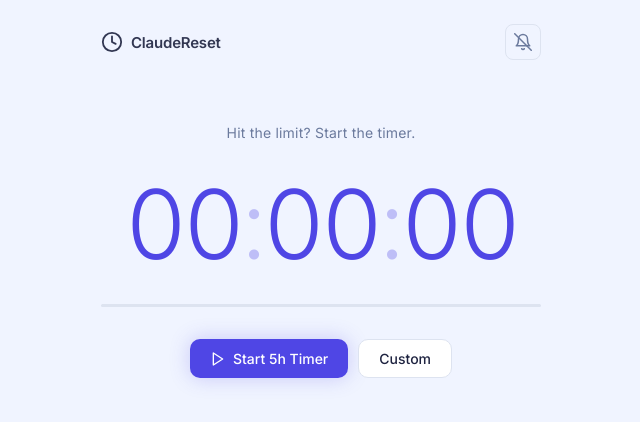
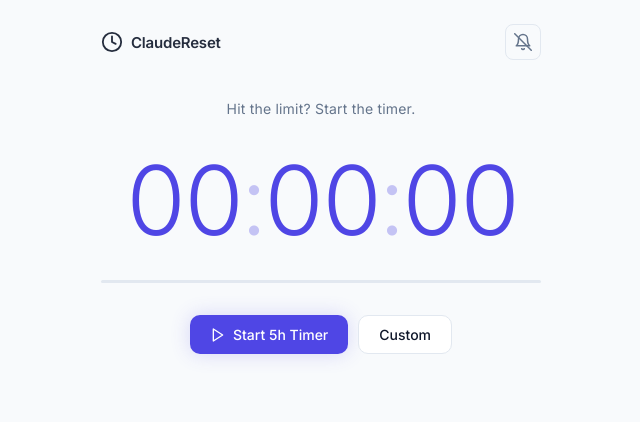
Before and after one commit to Subodh22/claudeNotify, a website: page index.html in a window 1280 px wide. Shown: the whole page, without its empty margins (319-959 px from the left). Drawn offline with Linux system fonts and the light colour scheme; no server answers.

Commit message:
fix: make the theme of the website more professional

```diff
--- a/index.html
+++ b/index.html
@@ -7,7 +7,7 @@
 
   <!-- PWA -->
   <link rel="manifest" href="manifest.json" />
-  <meta name="theme-color" content="#f0f4ff" />
+  <meta name="theme-color" content="#f8fafc" />
   <meta name="apple-mobile-web-app-capable" content="yes" />
   <meta name="apple-mobile-web-app-status-bar-style" content="black" />
   <meta name="apple-mobile-web-app-title" content="ClaudeReset" />
--- a/style.css
+++ b/style.css
@@ -1,14 +1,14 @@
 *, *::before, *::after { box-sizing: border-box; margin: 0; padding: 0; }
 
 :root {
-  --bg: #f0f4ff;
+  --bg: #f8fafc;
   --surface: #ffffff;
-  --border: #dde3f0;
-  --text: #1e2340;
-  --muted: #6b7a9d;
+  --border: #e2e8f0;
+  --text: #0f172a;
+  --muted: #64748b;
   --accent: #4f46e5;
-  --accent-dim: rgba(79, 70, 229, 0.08);
-  --accent-glow: rgba(79, 70, 229, 0.25);
+  --accent-dim: rgba(79, 70, 229, 0.07);
+  --accent-glow: rgba(79, 70, 229, 0.20);
   --success: #059669;
 }
 
@@ -40,6 +40,7 @@ html, body {
   flex-direction: column;
   gap: 12px;
   animation: pop 0.2s cubic-bezier(0.34, 1.56, 0.64, 1);
+  box-shadow: 0 1px 4px rgba(15, 23, 42, 0.06), 0 4px 16px rgba(79, 70, 229, 0.08);
 }
 
 .job-header {
@@ -162,7 +163,7 @@ header {
   display: flex;
   align-items: center;
   justify-content: space-between;
-  margin-bottom: 64px;
+  margin-bottom: 40px;
 }
 
 .logo {
@@ -444,6 +445,7 @@ main {
   display: flex;
   flex-direction: column;
   gap: 0;
+  box-shadow: 0 1px 4px rgba(15, 23, 42, 0.06), 0 2px 10px rgba(15, 23, 42, 0.04);
 }
 
 .usage-header {
```
